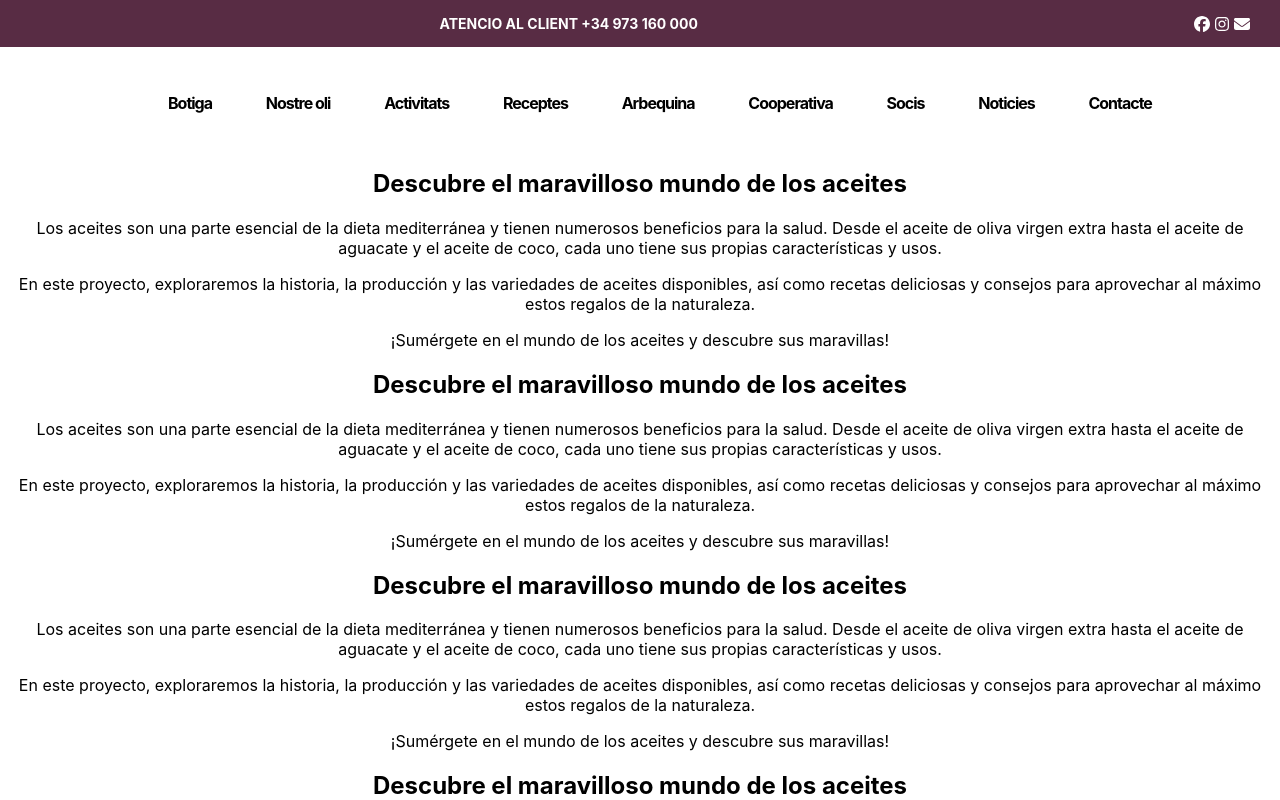
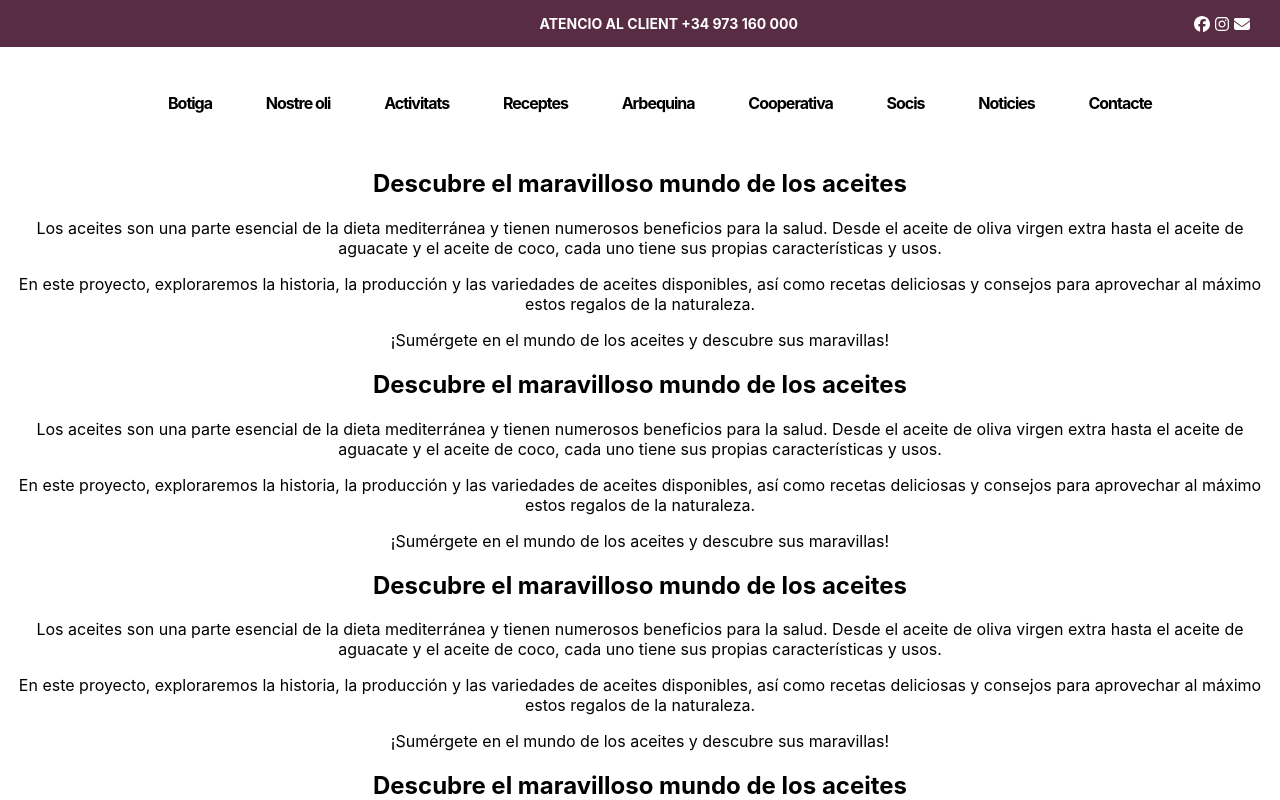
Before and after one commit to Nachiiitos1/olis_de_les_valls_, a React (Create React App) app: page / in a window 1280 px wide. Shown: the top 800 px of the page. Built offline with nearby package versions, Linux system fonts and the light colour scheme.

Commit message:
header acabado v2

```diff
--- a/src/Header.css
+++ b/src/Header.css
@@ -7,21 +7,33 @@
   height: auto;
   display: flex;
   align-items: center;
+  justify-content: space-between; /* Ajuste para distribuir el espacio entre elementos */
   font-size: 16px; /* Tamaño de la letra */
 
   margin-bottom: 10px; /* Agrega margen inferior */
 }
 
+
 .container {
   width: 80%;
   margin: 0 auto;
-  margin-right: auto; /* Agregamos marginRight: 'auto' */
+  margin-left: auto; /* Ajustamos marginLeft: 'auto' para mover el contenido hacia la derecha */
   text-align: center; /* Centra el texto horizontalmente */
 }
+
 
 .container h1 {
   margin: 5px 0; /* Ajusta el margen superior e inferior del texto */
   font-size: 14px; /* Tamaño de la letra más pequeño */
+  margin-left: 200px; /* Reiniciamos el margen izquierdo */
+}
+
+.container.h1-left {
+  margin-left: 100px; /* Ajusta el margen izquierdo a 100px */
+}
+
+.container.h1-right {
+  margin-left: auto; /* Mueve el texto hacia la derecha */
 }
 
 .header-icons {
--- a/src/header.js
+++ b/src/header.js
@@ -20,6 +20,7 @@ function Header1() {
 
     return () => clearInterval(interval); // Limpia el intervalo cuando el componente se desmonta
   }, []); // Se ejecuta solo una vez al montar el componente
+
 
   return (
     <header id="main-header">
```
